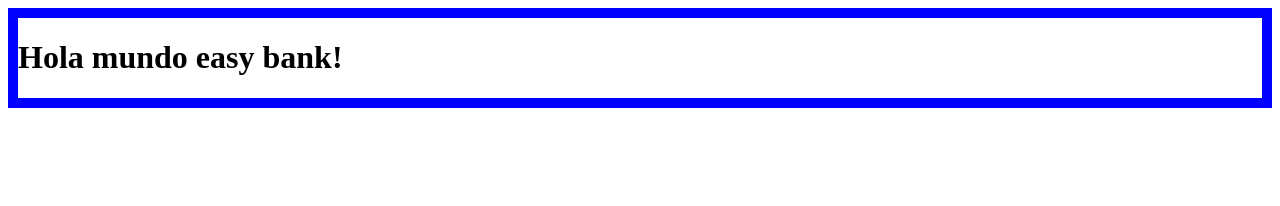
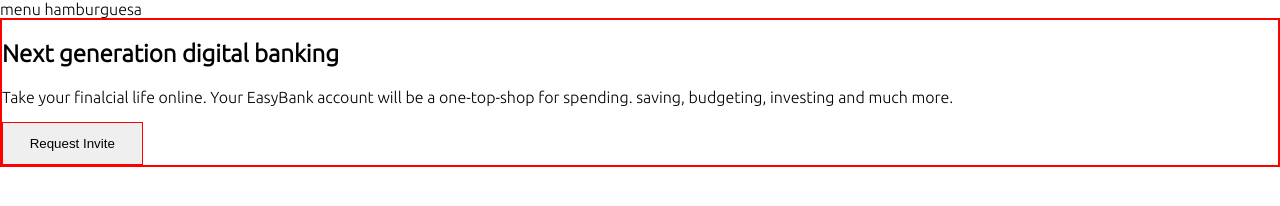
Before and after one commit to dennysferrer/Landing-Page-Sass, a plain HTML site: page index.html in a window 1280 px wide. Drawn offline with Linux system fonts and the light colour scheme.

Commit message:
Diseñando archivo html con sass, primera parada

```diff
--- a/index.html
+++ b/index.html
@@ -4,11 +4,19 @@
     <meta charset="UTF-8">
     <meta name="viewport" content="width=device-width, initial-scale=1.0">
     <link rel="stylesheet" href="static/css/estilos.css">
+    <link href="https://fonts.googleapis.com/css2?family=Ubuntu:wght@300&display=swap" rel="stylesheet">
     <title>EasyBank</title>
 </head>
 <body>
-
-    <h1>Hola mundo easy bank!</h1>
+    <header>
+        <span>menu hamburguesa</span>
+    </header>
+    <section class="hero">
+        <h1 class="title__h1">Next generation digital banking</h1>
+        <p class="copy">Take your finalcial life online. Your EasyBank account will be a one-top-shop for spending.
+            saving, budgeting, investing and much more.</p>
+        <button class="button">Request Invite</button>
+    </section>
 
 </body>
 </html>
--- a/src/sass/estilos.scss
+++ b/src/sass/estilos.scss
@@ -1,3 +1,25 @@
+:root {
+    --DarkBlue: hsl(233, 26%, 24%);
+    --LimeGreen: hsl(136, 65%, 51%);
+    --RightCyan: hsl(192, 70%, 51);
+
+    --grayblue: hsl(233, 8%, 62%);
+    --gray: hsl(220, 16%, 96%);
+    --lighGray: hsl(0, 0%, 98%);
+    --white: hsl(0, 0%, 100%);
+}
+
 body {
-    border: 10px solid blue;
+    font-family: 'Ubuntu', sans-serif;
+    margin: 0;
 }
+
+.hero {
+    border: 2px solid red;
+}
+
+.button {
+    border: 1px solid red;
+    padding: 1em 2em;
+    background-image: linear-gradient(to right,var(--LimeGreen) 0%, var(--RightCyan) 100%);
+}
```
Also changed, not shown: static/css/estilos.css, 1 other file.
